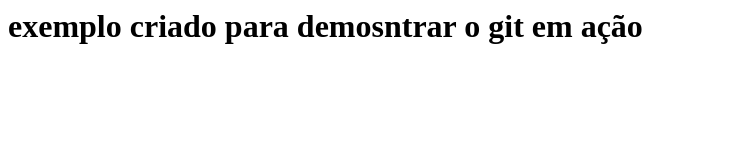
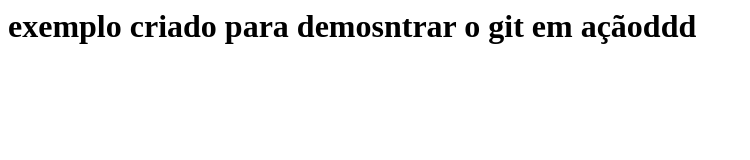
Before and after one commit to gildineigol/vscodesample, a plain HTML site: page index.html in a window 1280 px wide. Shown: the whole page, without its empty margins (0-750 px from the left). Drawn offline with Linux system fonts and the light colour scheme.

Commit message:
alteração index

```diff
--- a/index.html
+++ b/index.html
@@ -8,7 +8,8 @@
 </head>
 
 <body>
-    <h1> exemplo criado para demosntrar o git em ação
+    <h1> exemplo criado para demosntrar o git em açãoddd
+
     </h1>
 </body>
 
```
